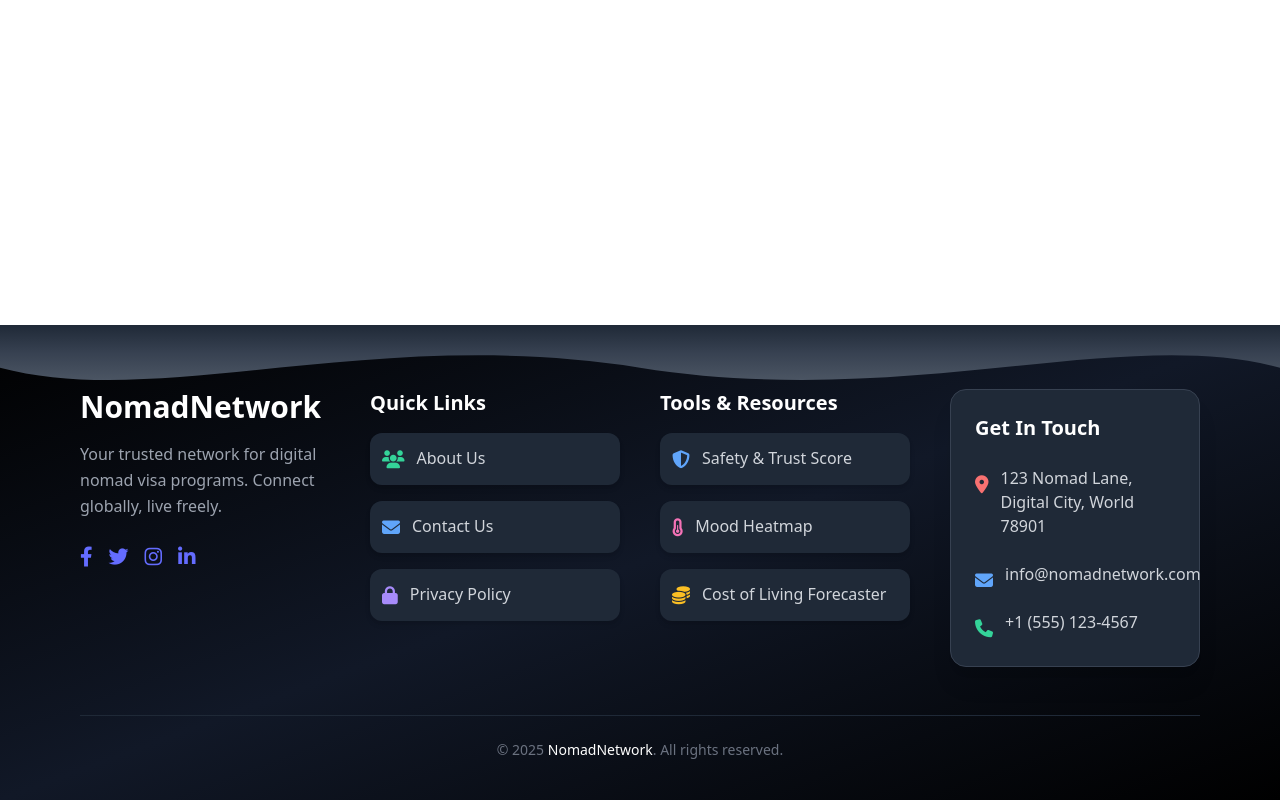
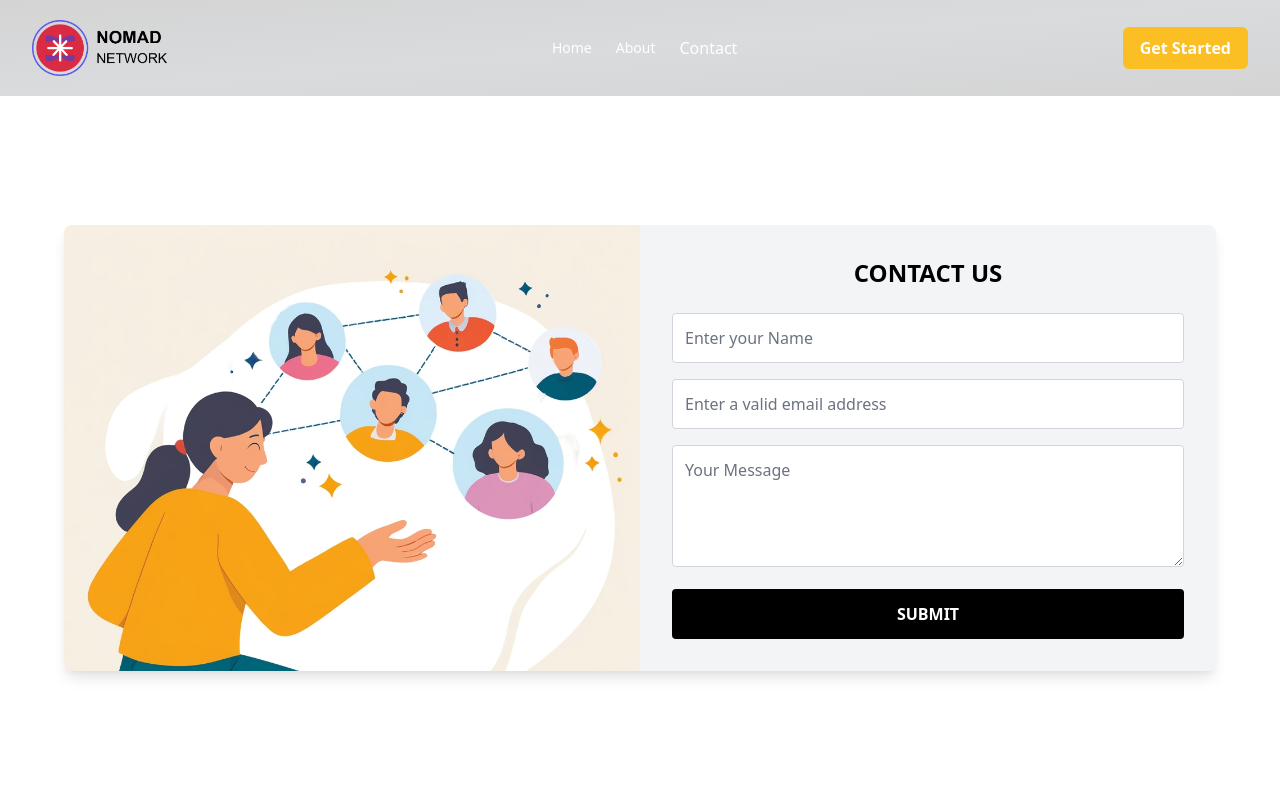
Before and after one commit to hmhlabzio/Nomad, a React (Vite) app: page /contact in a window 1280 px wide. Built offline with nearby package versions, Linux system fonts and the light colour scheme.

Commit message:
add contactus in header

```diff
--- a/src/App.jsx
+++ b/src/App.jsx
@@ -19,6 +19,8 @@ import AboutUsPage from './components/AboutUsPage';
 import InsightsPage from './components/InsightsPage';
 import Lifestylemeter from './components/LifestyleMeter';
 import CityDetailsPage from './components/CityDetailsPage';
+import ContactPage from './components/Contactform';
+
 
 
 function App() {
@@ -118,6 +120,8 @@ function App() {
             <Route path="/insights" element={<InsightsPage />} />
             <Route path="/about-us" element={<AboutUsPage />} />
             <Route path="/city/:id" element={<CityDetailsPage />} />
+            <Route path="/contact" element={<ContactPage />} />
+
 
           </Routes>
         </main>
--- /dev/null
+++ b/src/components/Contactform.jsx
@@ -0,0 +1,62 @@
+import React from 'react';
+import Sparkheader from './SparkHeader';
+import bgImage from '../assets/contact-bg.jpg'; // Make sure this path is correct
+
+function ContactPage() {
+  return (
+    <div
+      className="h-screen bg-cover bg-center relative"
+    >
+      {/* Overlay for readability */}
+      <div className="absolute inset-0  z-0"></div>
+
+      {/* Main Content */}
+      <div className="relative z-10 flex flex-col h-full">
+        <Sparkheader />
+
+        {/* Centered Contact Section */}
+        <div className="flex-grow flex justify-center items-center px-4">
+          <div className="max-w-6xl w-full bg-white rounded-lg shadow-lg flex flex-col md:flex-row overflow-hidden ">
+            {/* Left Section - Contact Info */}
+            <div className="w-full bg-cover bg-top bg-no-repeat md:w-1/2 p-8" style={{ backgroundImage: `url(${bgImage})` }}>
+
+            </div>
+
+           {/* Right Section - Contact Form */}
+            <div className="w-full md:w-1/2 p-8 bg-gray-100 text-gray-900">
+                <h2 className="text-2xl font-bold mb-6 text-center text-black">CONTACT US</h2>
+                <form className="space-y-4">
+                  <input
+                    type="text"
+                    placeholder="Enter your Name"
+                    className="w-full p-3 border border-gray-300 bg-white text-gray-800 placeholder-gray-500 rounded"
+                  />
+                  <input
+                    type="email"
+                    placeholder="Enter a valid email address"
+                    className="w-full p-3 border border-gray-300 bg-white text-gray-800 placeholder-gray-500 rounded"
+                  />
+                  <textarea
+                    placeholder="Your Message"
+                    rows="4"
+                    className="w-full p-3 border border-gray-300 bg-white text-gray-800 placeholder-gray-500 rounded"
+                  />
+                  <button
+                    type="submit"
+                    className="bg-black text-white w-full py-3 rounded hover:bg-gray-900 transition font-semibold"
+                  >
+                    SUBMIT
+                  </button>
+                </form>
+              </div>
+
+
+
+          </div>
+        </div>
+      </div>
+    </div>
+  );
+}
+
+export default ContactPage;
--- a/src/components/Footer.jsx
+++ b/src/components/Footer.jsx
@@ -6,7 +6,6 @@ function Footer({
   onSafetyScoreClick,
   onMoodHeatmapClick,
   onCostCalculatorClick,
-  onExploreWorldClick,
 }) {
   const currentYear = new Date().getFullYear();
 
--- a/src/components/SparkHeader.jsx
+++ b/src/components/SparkHeader.jsx
@@ -7,13 +7,14 @@ function SparkHeader({ onContactClick }) {
 
   return (
     <header
-      className="w-full z-20 py-5"
+      className="w-full z-20 py-5 bg-gradient-to-br from-black via-gray-900 to-black text-white"
       style={{
-        background: 'rgba(255, 255, 255, 0.1)', // semi-transparent white
-        backdropFilter: 'blur(12px)',           // glass effect
-        WebkitBackdropFilter: 'blur(12px)',     // Safari support
+        background: 'linear-gradient(to bottom right, rgba(0,0,0,0.17), rgba(31,41,55,0.17), rgba(0,0,0,0.17))',
+        backdropFilter: 'blur(12px)',
+        WebkitBackdropFilter: 'blur(12px)',
       }}
     >
+
       <div className="max-w-[1440px] mx-auto px-4 sm:px-8 flex justify-between items-center h-[72px]">
         {/* Logo */}
         <Link to="/" className="flex items-center">
@@ -24,7 +25,7 @@ function SparkHeader({ onContactClick }) {
         <nav className="hidden md:flex space-x-6 items-center">
           <Link to="/" className="text-white hover:text-yellow-400 text-sm font-medium">Home</Link>
           <Link to="/about-us" className="text-white hover:text-yellow-400 text-sm font-medium">About</Link>
-          <a onClick={onContactClick} className="text-white hover:text-yellow-400 text-sm font-medium cursor-pointer">Contact</a>
+          <Link to="/contact" className="block py-2 text-white hover:text-yellow-400">Contact</Link>
         </nav>
 
 
```
Also changed, not shown: src/assets/contact-bg.jpg (added).
